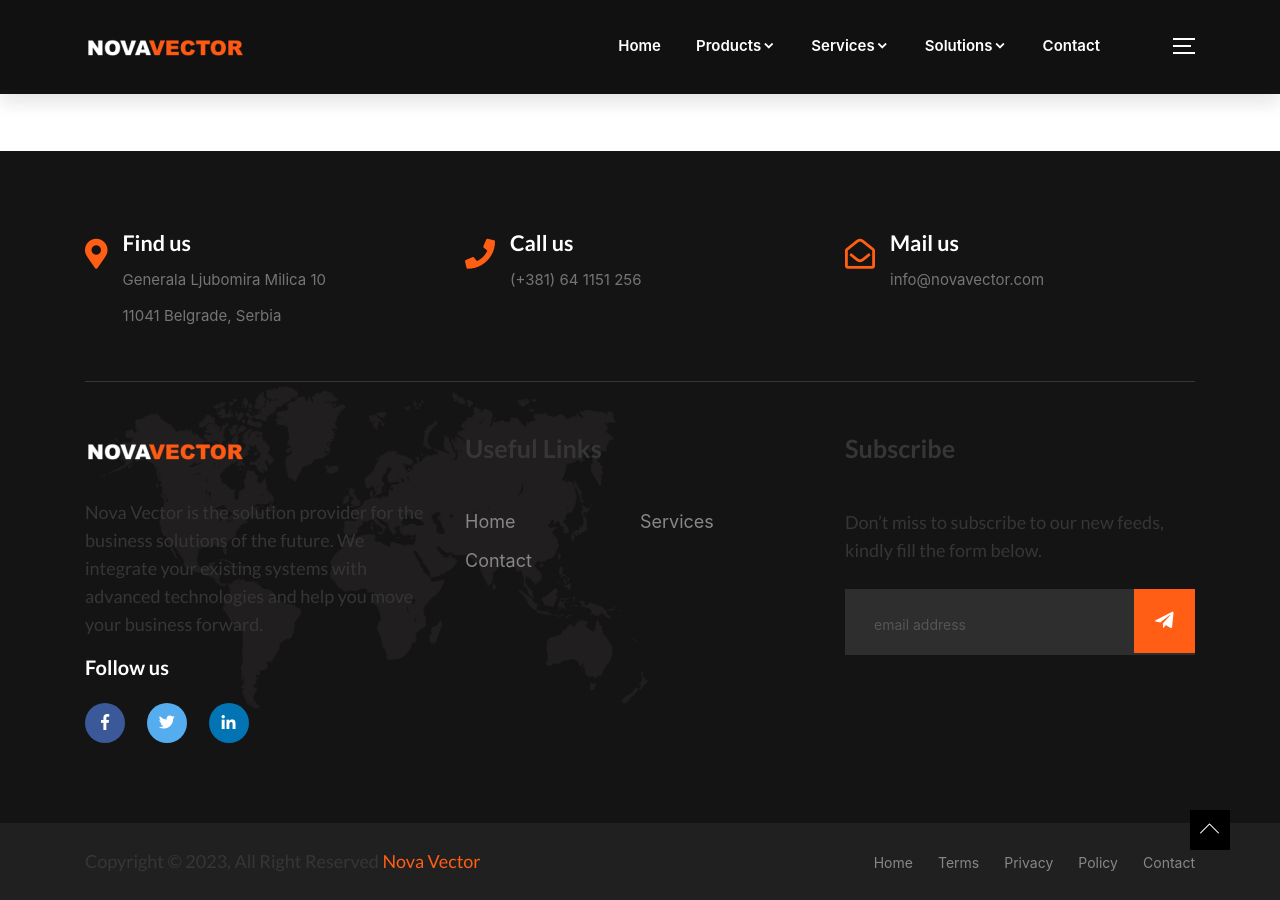
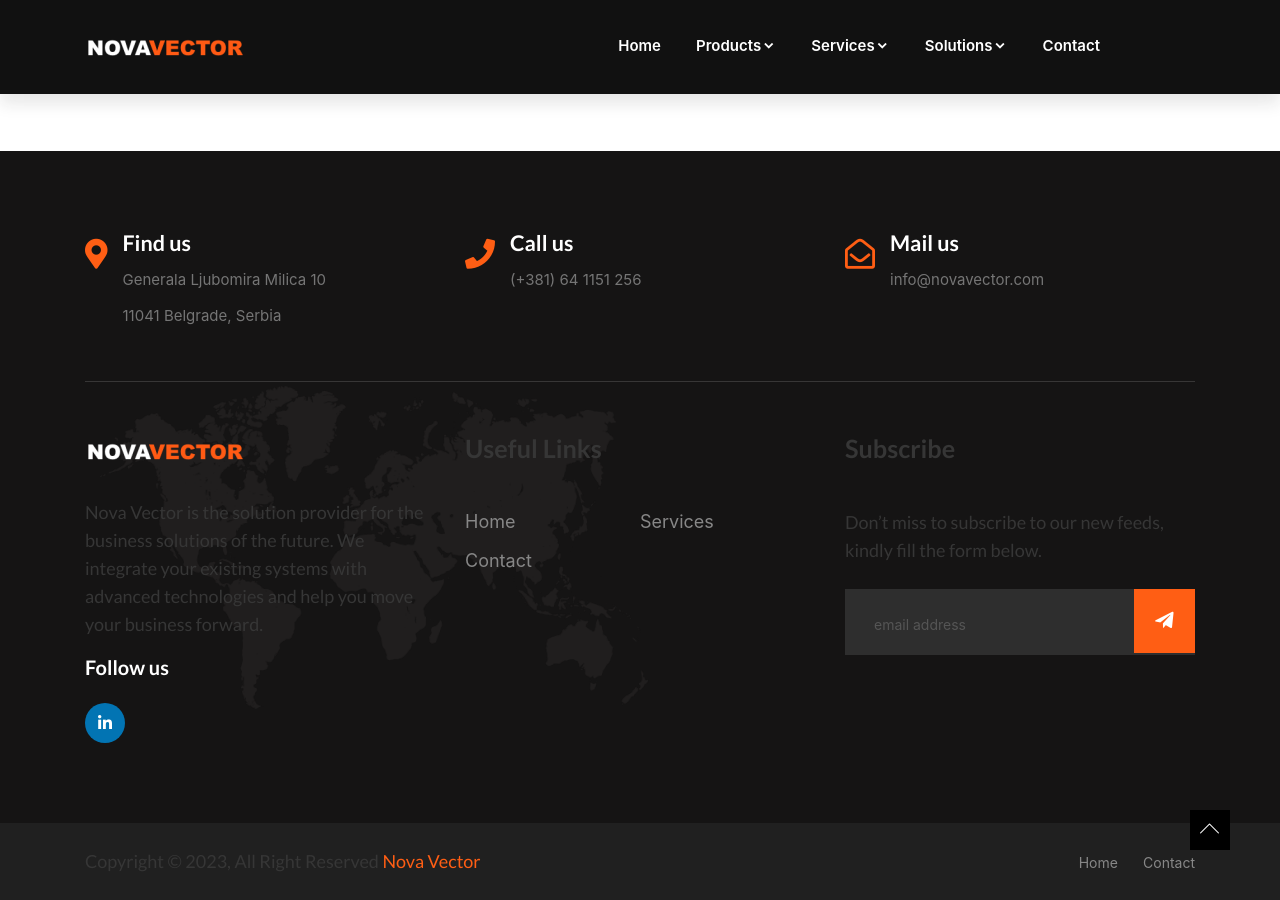
Before and after one commit to milica1221/milica1221.github.io, a Jekyll site: the page built from pages/paas.html, in a window 1280 px wide and 900 px high, scrolled down 1043 px. Built offline with Jekyll 4.4.1, drawn with Linux system fonts in a browser that asks for light colours.

Commit message:
removed complete socials top menu, removed only linkedin in footer, cleared up footer links

```diff
--- a/_config.yml
+++ b/_config.yml
@@ -8,7 +8,7 @@
 twitter_url: https://twitter.com
 github_url:  https://github.com
 pinterest_url: https://www.pinterest.com
-linkedin_url: https://www.linkedin.com
+linkedin_url: https://www.linkedin.com/company/nova-vector
 instagram_url: https://www.instagram.com
 logo: "/assets/img/logo/logo.png"
 logo_2: "/assets/img/logo/logo_2.png"
--- a/_includes/footer.html
+++ b/_includes/footer.html
@@ -48,9 +48,7 @@
                         </div>
                         <div class="footer-social-icon">
                             <span>Follow us</span>
-                            <a href="{{site.facebook_url}}"><i class="fab fa-facebook-f facebook-bg"></i></a>
-                            <a href="{{site.twitter_url}}"><i class="fab fa-twitter twitter-bg"></i></a>
-                            <a href="{{site.linkedin_url}}"><i class="fab fa-linkedin-in linkedin-bg"></i></a>
+                            <a href="{{site.linkedin_url}}" target="_blank"><i class="fab fa-linkedin-in linkedin-bg"></i></a>
                         </div>
                     </div>
                 </div>
@@ -92,17 +90,17 @@
             <div class="row">
                 <div class="col-xl-6 col-lg-6 text-center text-lg-left">
                     <div class="copyright-text">
-                        <p>Copyright &copy; 2023, All Right Reserved <a href="#">Nova Vector</a></p>
+                        <p>Copyright &copy; {{ 'now' | date: "%Y" }}, All Right Reserved <a href="#">Nova Vector</a></p>
                     </div>
                 </div>
                 <div class="col-xl-6 col-lg-6 d-none d-lg-block text-right">
                     <div class="footer-menu">
                         <ul>
-                            <li><a href="#">Home</a></li>
-                            <li><a href="#">Terms</a></li>
-                            <li><a href="#">Privacy</a></li>
-                            <li><a href="#">Policy</a></li>
-                            <li><a href="#">Contact</a></li>
+                            {% for link in site.data.footer_links %}
+                             <li>
+                                 <a href="{{link.url}}">{{link.text}}</a>
+                            </li>
+                            {% endfor %}
                         </ul>
                     </div>
                 </div>
--- a/_includes/header_3.html
+++ b/_includes/header_3.html
@@ -13,23 +13,10 @@
                       {% include navigation.html %}
                     </div>
                 </div>
-                <div class="col-xl-1 col-lg-1 d-none d-lg-block">
-                    <div class="menu-icon transparent-menu">
-                        <a href="#" class="menu-tigger">
-                            <span></span>
-                            <span></span>
-                            <span></span>
-                        </a>
-                    </div>
-                </div>
                 <div class="col-12">
                     <div class="mobile-menu"></div>
                 </div>
             </div>
-            <div class="offcanvas-menu">
-             {% include offcanvas_menu.html %}
-            </div>
-            <div class="offcanvas-overly"></div>
         </div>
     </div>
 </div>
```
Also changed, not shown: _data/footer_links.yml (added, +10 -0 lines), _includes/header.html (+0 -14 lines), _includes/header_2.html (+1 -15 lines).
